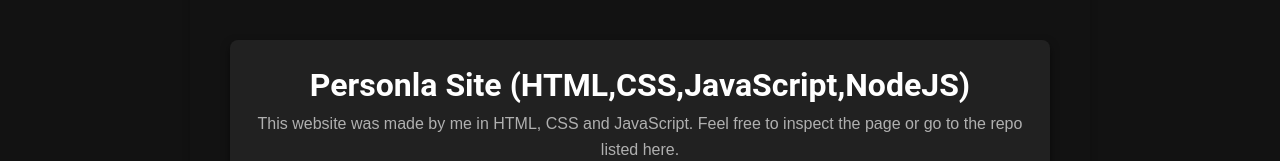
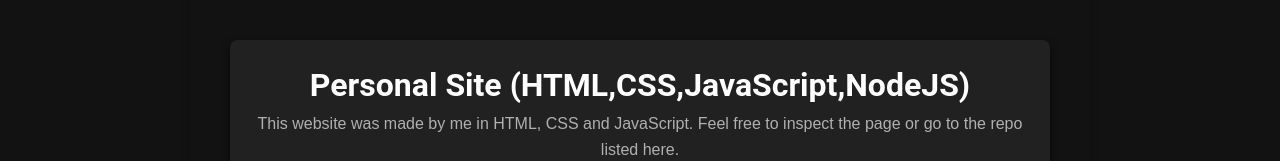
Before and after one commit to Nyerye/Nick-s-Portfolio-Website-v3, a React (Create React App) app: page /Nick-s-Portfolio-Website-v3/projects in a window 1280 px wide. Shown: the part 205-366 px from the top of the page. Built offline with nearby package versions, Linux system fonts and the light colour scheme.

Commit message:
Update Projects.js
Corrected a spelling typo

```diff
--- a/src/pages/Projects.js
+++ b/src/pages/Projects.js
@@ -3,7 +3,7 @@
 
 const projects = [
   {
-    title: "Personla Site (HTML,CSS,JavaScript,NodeJS)",
+    title: "Personal Site (HTML,CSS,JavaScript,NodeJS)",
     description: "This website was made by me in HTML, CSS and JavaScript. Feel free to inspect the page or go to the repo listed here.",
     github: "https://github.com/Nyerye/Nick-s-Portfolio-Webiste-v3"
   },
```
